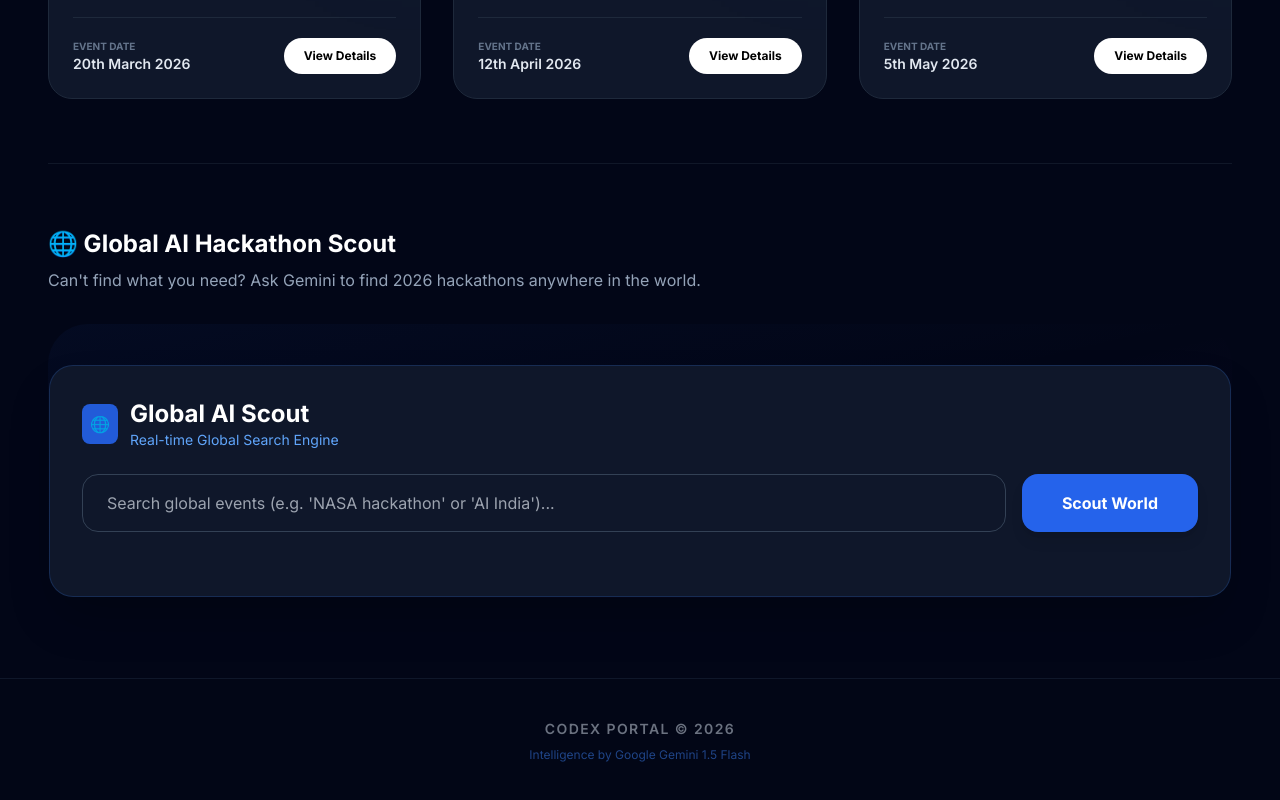
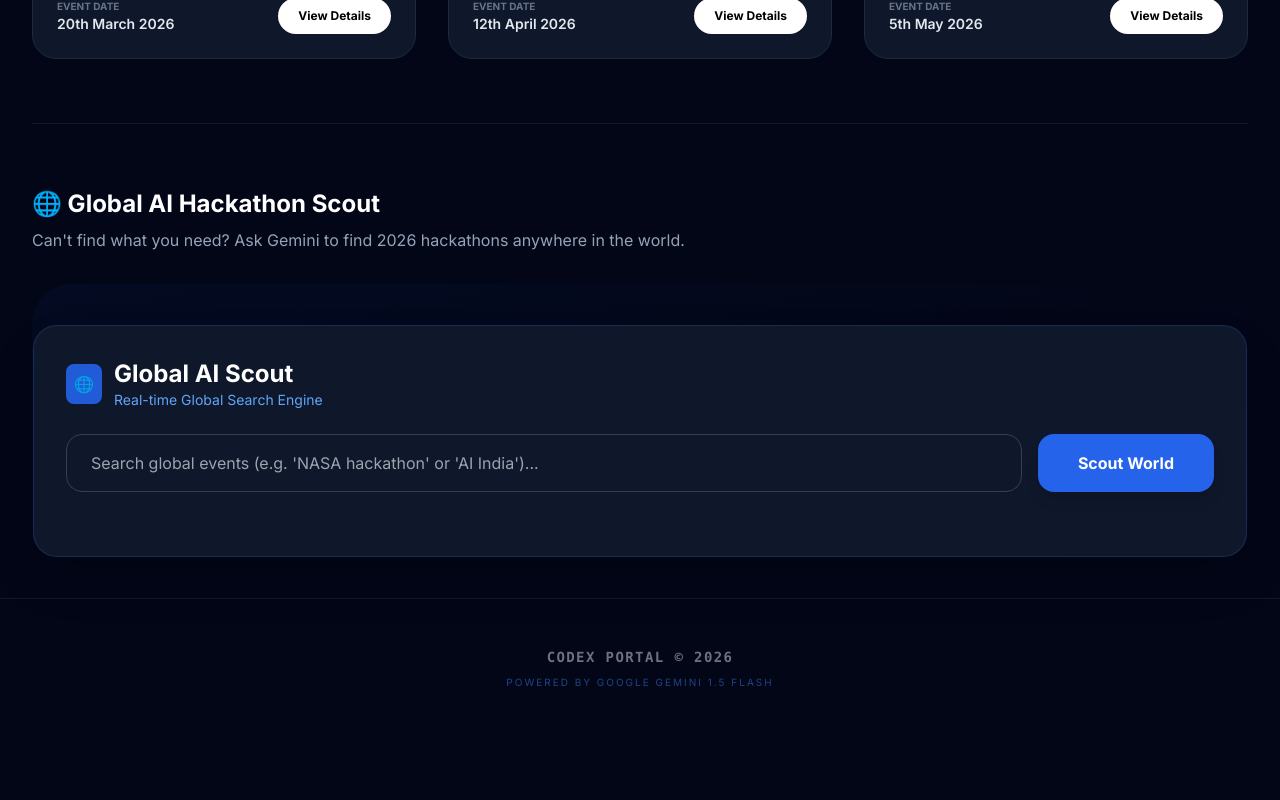
Before and after one commit to Suhani370/codex-portal, a React (Create React App) app: page / in a window 1280 px wide. Shown: the part 712-1512 px from the top of the page. After the commit the page ends 1450 px from the top, so only its background shows below. Built offline with nearby package versions, Linux system fonts and the light colour scheme.

Commit message:
Fixed duplicate UI components and cleaned App structure

```diff
--- a/src/App.js
+++ b/src/App.js
@@ -1,46 +1,24 @@
-import React, { useState } from 'react';
+import React from 'react';
 import Navbar from './components/Navbar';
 import Home from './pages/Home';
-import Login from './pages/Login';
 
 function App() {
-  const [page, setPage] = useState('home');
-  const [loggedInUser, setLoggedInUser] = useState(null);
-
-  const handleLoginSuccess = (userData) => {
-    setLoggedInUser(userData);
-    setPage('home');
-  };
-
-  const handleLogout = () => {
-    setLoggedInUser(null);
-    setPage('home');
-  };
-
   return (
     <div className="min-h-screen bg-[#020617] text-white selection:bg-blue-500/30">
-      <Navbar
-        onLogoClick={() => setPage('home')}
-        onLoginClick={() => setPage('login')}
-        user={loggedInUser}
-        onLogout={handleLogout}
-      />
+      {/* Navbar bina kisi extra props ke, simple aur clean */}
+      <Navbar />
 
-      <main className="max-w-7xl mx-auto px-4 py-10 min-h-[80vh]">
-        {page === 'home' ? (
-          // Yahan hum user pass kar rahe hain taaki Home page par Welcome message dikh sake
-          <Home user={loggedInUser} />
-        ) : (
-          <Login onLoginSuccess={handleLoginSuccess} />
-        )}
+      <main className="min-h-[80vh]">
+        {/* Home component ke andar hi humne Filters, Cards aur AI Scout rakha hai */}
+        <Home />
       </main>
 
-      <footer className="py-10 text-center border-t border-slate-900 bg-slate-950/50">
-        <p className="text-gray-500 text-sm tracking-widest uppercase font-semibold">
+      <footer className="py-12 text-center border-t border-slate-900 bg-slate-950/50">
+        <p className="text-gray-500 text-sm tracking-widest uppercase font-semibold font-mono">
           CodeX Portal &copy; 2026
         </p>
-        <p className="text-blue-500/50 text-xs mt-2">
-          Intelligence by Google Gemini 1.5 Flash
+        <p className="text-blue-500/50 text-[10px] mt-2 uppercase tracking-[0.2em]">
+          Powered by Google Gemini 1.5 Flash
         </p>
       </footer>
     </div>
```
